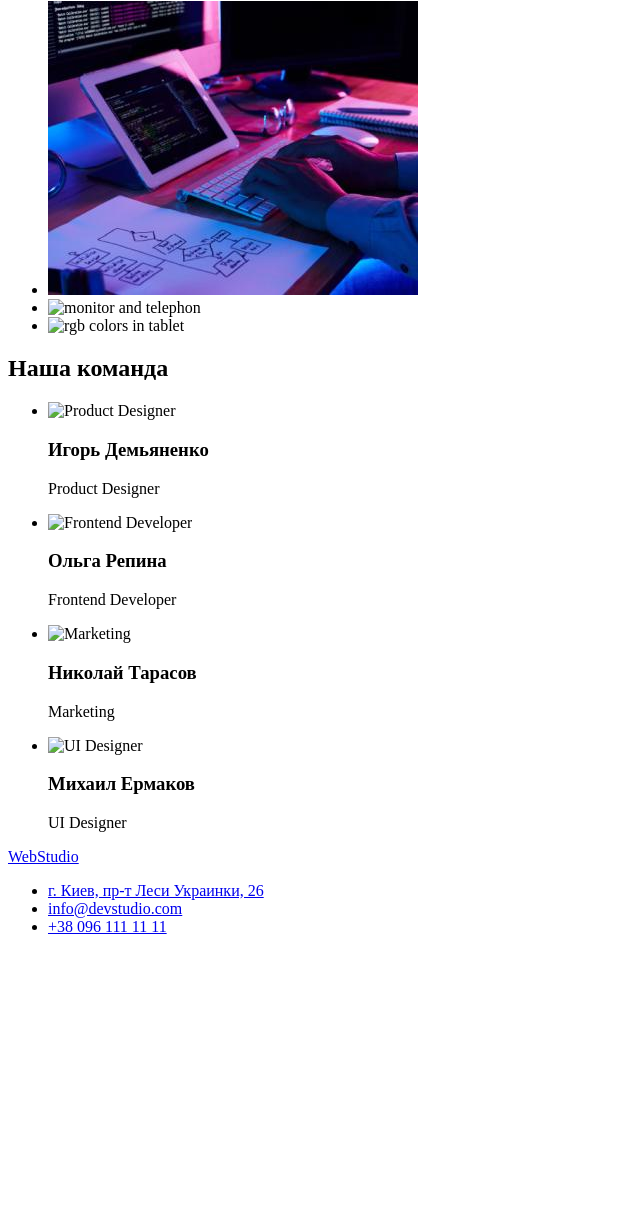
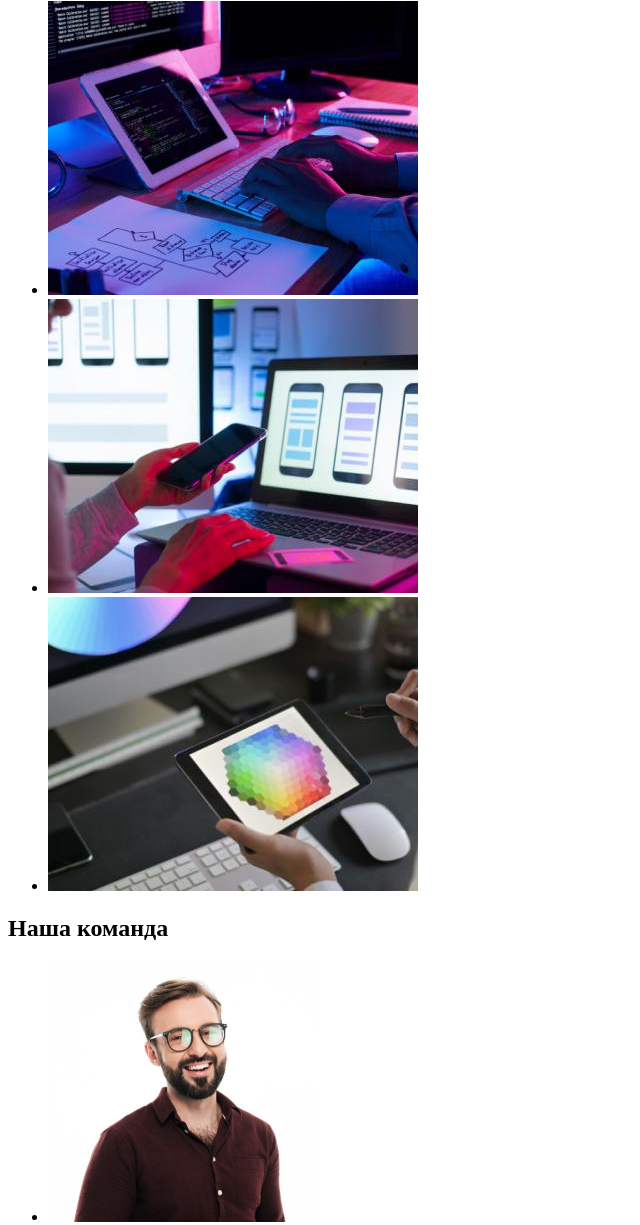
Before and after one commit to KocherhanIrina/goit-markup-hw-01., a plain HTML site: page index.html in a window 1280 px wide. Shown: the part 803-2028 px from the top of the page, without its empty margins (0-640 px from the left). Before the commit the page ends 1755 px from the top, so only its background shows below. Drawn offline with Linux system fonts and the light colour scheme; the site is published under a folder, as on GitHub Pages, so addresses that start at the root find nothing.

Commit message:
Доработка дз1

```diff
--- a/index.html
+++ b/index.html
@@ -22,8 +22,8 @@
         </nav>
 
         <ul>
-            <li><a href="">info@devstudio.com</a></li>
-            <li><a href="">+38 096 111 11 11</a></li>
+            <li><a href="mailto:info@devstudio.com">info@devstudio.com</a></li>
+            <li><a href="tel:+380961111111">+38 096 111 11 11</a></li>
         </ul>
 
     </header>
@@ -65,10 +65,10 @@
                     <img src="./images/keyboard.jpg" alt="keyboard and hands" width="370">
                 </li>
                 <li>
-                    <img src="/images/monitor.jpg" alt="monitor and telephon" width="370">
+                    <img src="./images/monitor.jpg" alt="monitor and telephon" width="370">
                 </li>
                 <li>
-                    <img src="/images/rgb_colors.jpg" alt="rgb colors in tablet" width="370">
+                    <img src="./images/rgb_colors.jpg" alt="rgb colors in tablet" width="370">
                 </li>
             </ul>
         </section>
@@ -76,24 +76,24 @@
             <h2>Наша команда</h2>
             <ul>
                 <li>
-                    <img src="/images/demjanenco.jpg" alt="Product Designer" width="270">
+                    <img src="./images/demjanenco.jpg" alt="Product Designer" width="270">
                     <h3>Игорь Демьяненко</h3>
                     <p>Product Designer</p>
                 </li>
 
                 <li>
-                    <img src="/images/repina.jpg" alt="Frontend Developer" width="270">
+                    <img src="./images/repina.jpg" alt="Frontend Developer" width="270">
                     <h3>Ольга Репина</h3>
                     <p>Frontend Developer</p>
                 </li>
 
                 <li>
-                    <img src="/images/tarasov.jpg" alt="Marketing" width="270">
+                    <img src="./images/tarasov.jpg" alt="Marketing" width="270">
                     <h3>Николай Тарасов</h3>
                     <p>Marketing</p>
                 </li>
                 <li>
-                    <img src="/images/ermacov.jpg" alt="UI Designer" width="270">
+                    <img src="./images/ermacov.jpg" alt="UI Designer" width="270">
                     <h3>Михаил Ермаков</h3>
                     <p>UI Designer</p>
                 </li>
@@ -105,7 +105,7 @@
             WebStudio
         </a>
         <ul>
-            <li><a href="address:г.Киев,пр-тЛесиУкраинки,26">г. Киев, пр-т Леси Украинки, 26</a></li>
+            <li><a href="address:https://goo.gl/maps/EMwPWQ2nmu3G9indA">г. Киев, пр-т Леси Украинки, 26</a></li>
             <li><a href="mailto:info@devstudio.com">info@devstudio.com</a></li>
             <li><a href="tel:+380961111111">+38 096 111 11 11</a></li>
         </ul>
```
